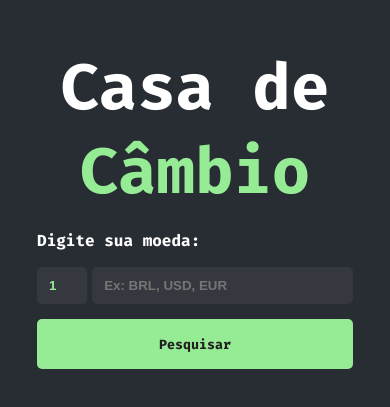
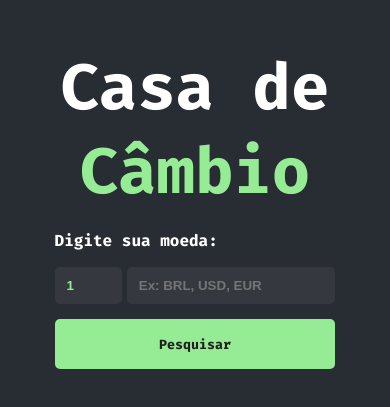
Before and after one commit to kelvynkhrystian/casaDeCambio, a website built with Vite: page index.html in a window 390 px wide. Shown: the part 177-584 px from the top of the page. Built offline with nearby package versions, Linux system fonts and the light colour scheme; some packages are replaced by stand-ins of ours.

Commit message:
ajsute-css-label-input-number-20%

```diff
--- a/src/style.css
+++ b/src/style.css
@@ -117,7 +117,7 @@ b {
 
 #number-label {
   margin-right: 5px;
-  width: 10%;
+  width: 20%;
 }
 
 #coin-label {
@@ -153,7 +153,7 @@ b {
   }
 
   article {
-    width: 90%;
+    width: 80%;
   }
 
   button {
```
